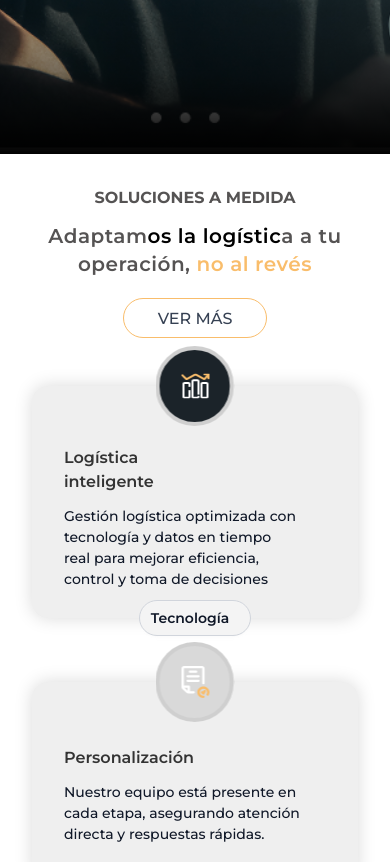
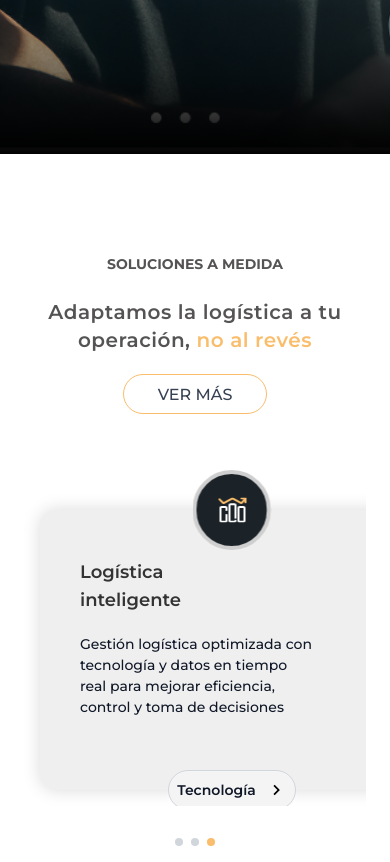
Before and after one commit to gabrieltoloza/picklogweb, a Nuxt app: page / in a window 390 px wide. Shown: the part 1662-2524 px from the top of the page. Built offline with nearby package versions, Linux system fonts and the light colour scheme.

Commit message:
actualizando slogan company mobile

```diff
--- a/app/components/Home/SloganCompany.vue
+++ b/app/components/Home/SloganCompany.vue
@@ -1,14 +1,14 @@
 <template>
     <div
-        class="min-h-screen bg-base-200 bg-opacity-100 px-2 py-6 sm:px-4 sm:py-10 md:px-8 md:py-14 lg:px-16 lg:py-20 font-montserrat override-bg">
+        class="min-h-screen bg-base-200 bg-opacity-100 sm:px-2 py-20 sm:py-10 md:px-8 md:py-14 lg:px-16 lg:py-20 font-montserrat override-bg">
         <div class="max-w-screen-xl mx-auto w-full px-4">
             <div class="flex flex-col gap-12 sm:gap-16 md:gap-20 p-2 sm:p-6 md:p-10">
                 <!-- Header / Slogan -->
                 <div class="flex items-center justify-center text-[#555353]">
                     <div class="flex flex-col items-center text-center gap-3 sm:gap-6 max-w-full sm:max-w-2xl">
-                        <p class="text-base sm:text-lg font-bold">SOLUCIONES A MEDIDA</p>
+                        <p class="text-sm sm:text-lg py-3 sm:py-0 font-bold">SOLUCIONES A MEDIDA</p>
                         <h1 class="text-xl sm:text-3xl md:text-4xl font-semibold text-wrap tracking-wide">
-                            Adaptam<span class="text-black m-0 p-0">os la logístic</span>a a tu operación, <span
+                            Adaptamos la logística a tu operación, <span
                                 class="text-[#F9BD6B]">no al revés</span>
                         </h1>
                         <button
@@ -18,9 +18,102 @@
                     </div>
                 </div>
 
-                <!-- GRID de tarjetas: centered, max 3 columnas -->
+                <!-- Contenedor responsivo: Carousel en móvil, Grid en desktop -->
+                <div class="w-full">
+                    <!-- Carousel para móviles (< sm) -->
+                    <div class="block sm:hidden">
+                        <div class="overflow-x-auto scrollbar-hide">
+                            <div class="flex gap-6 px-4 pb-4 pt-12" style="width: max-content;">
+                                <!-- Tarjeta 1 -->
+                                <div ref="card1" class="flex-shrink-0 w-96 sm:w-80">
                                     <div
-                    class="grid gap-16 sm:gap-20  md:gap-16 grid-cols-1 sm:grid-cols-2 lg:grid-cols-3 justify-center place-items-stretch">
+                                        class="card w-full min-h-[280px] shadow-[0_0_18px_rgba(0,0,0,0.15)] hover:shadow-[0_0_28px_rgba(0,0,0,0.22)] transition-shadow duration-300 rounded-2xl bg-[#efefef] relative flex flex-col z-[1]">
+                                        <div class="absolute left-1/2 top-0 transform -translate-x-1/2 -translate-y-1/2 z-10">
+                                            <SmartLogisticLogoComplete />
+                                        </div>
+                                        <div
+                                            class="card-body flex flex-col flex-grow py-4 my-6 mx-4 mt-8 items-start gap-3">
+                                            <h2 class="card-title text-wrap text-lg w-24">Logística inteligente</h2>
+                                            <p class="w-full pt-2 text-balance font-medium text-gray-900">
+                                                Gestión logística optimizada con tecnología y datos en tiempo real para mejorar
+                                                eficiencia, control y toma de decisiones
+                                            </p>
+                                        </div>
+                                        <div
+                                            class="absolute left-1/2 bottom-0 transform -translate-x-1/2 translate-y-1/2 z-10 w-32 h-10">
+                                            <button
+                                                class="btn rounded-full w-full h-full px-2 p-2 bg-[#f4f4f4] border-gray-300 text-gray-900 hover:bg-[#F9BD6B] hover:text-[#1B2329] transition-all duration-300">
+                                                <span>Tecnología</span>
+                                                <RightRowSlogan class="ml-1" />
+                                            </button>
+                                        </div>
+                                    </div>
+                                </div>
+
+                                <!-- Tarjeta 2 -->
+                                <div ref="card2" class="flex-shrink-0 w-96 sm:w-80">
+                                    <div
+                                        class="card w-full min-h-[280px] shadow-[0_0_18px_rgba(0,0,0,0.15)] hover:shadow-[0_0_28px_rgba(0,0,0,0.22)] transition-shadow duration-300 rounded-2xl bg-[#efefef] relative flex flex-col z-[1]">
+                                        <div class="absolute left-1/2 top-0 transform -translate-x-1/2 -translate-y-1/2 z-10">
+                                            <CustomServiceComplete />
+                                        </div>
+                                        <div
+                                            class="card-body flex flex-col flex-grow py-4 my-6 mx-4 mt-8 items-start gap-3">
+                                            <h2 class="card-title text-wrap text-lg w-24 pt-2">Personalización</h2>
+                                            <p class="w-full pt-7 text-balance font-medium text-gray-900">
+                                                Nuestro equipo está presente en cada etapa, asegurando atención directa y respuestas
+                                                rápidas.
+                                            </p>
+                                        </div>
+                                    </div>
+                                </div>
+
+                                <!-- Tarjeta 3 -->
+                                <div ref="card3" class="flex-shrink-0 w-96 sm:w-80">
+                                    <div
+                                        class="card w-full min-h-[280px] shadow-[0_0_18px_rgba(0,0,0,0.15)] hover:shadow-[0_0_28px_rgba(0,0,0,0.22)] transition-shadow duration-300 rounded-2xl bg-[#efefef] relative flex flex-col z-[1]">
+                                        <div class="absolute left-1/2 top-0 transform -translate-x-1/2 -translate-y-1/2 z-10">
+                                            <FullfillmentComplete />
+                                        </div>
+                                        <div
+                                            class="card-body flex flex-col flex-grow py-4 my-6 mx-4 mt-8 items-start gap-3">
+                                            <h2 class="card-title text-wrap text-lg w-28">Servicios - Fulfillment</h2>
+                                            <p class="w-full text-start pt-2 font-medium text-gray-900">
+                                                Visibilidad total desde que entra tu stock hasta que se entrega al cliente. Optimizá
+                                                tiempos, reducí costos y enfocate en crecer tu negocio.
+                                            </p>
+                                        </div>
+                                    </div>
+                                </div>
+                            </div>
+                        </div>
+
+                        <!-- Indicadores de scroll -->
+                        <div class="flex justify-center mt-8 gap-2">
+                            <div
+                                :class="[
+                                    'w-2 h-2 rounded-full transition-colors duration-300',
+                                    activeCard === 0 ? 'bg-[#F9BD6B]' : 'bg-gray-300'
+                                ]"
+                            ></div>
+                            <div
+                                :class="[
+                                    'w-2 h-2 rounded-full transition-colors duration-300',
+                                    activeCard === 1 ? 'bg-[#F9BD6B]' : 'bg-gray-300'
+                                ]"
+                            ></div>
+                            <div
+                                :class="[
+                                    'w-2 h-2 rounded-full transition-colors duration-300',
+                                    activeCard === 2 ? 'bg-[#F9BD6B]' : 'bg-gray-300'
+                                ]"
+                            ></div>
+                        </div>
+                    </div>
+
+                    <!-- Grid para tablet y desktop (>= sm) -->
+                    <div
+                        class="hidden sm:grid gap-16 sm:gap-20 md:gap-16 grid-cols-2 lg:grid-cols-3 justify-center place-items-stretch">
 
                         <!-- Tarjeta 1 -->
                         <div
@@ -47,7 +140,6 @@
                             </div>
                         </div>
 
-
                         <!-- Tarjeta 2 -->
                         <div
                             class="card max-w-[360px] w-full min-h-[200px] sm:min-h-[240px] md:min-h-[260px] lg:min-h-[280px] xl:min-h-[300px] shadow-[0_0_18px_rgba(0,0,0,0.15)] hover:shadow-[0_0_28px_rgba(0,0,0,0.22)] transition-shadow duration-300 rounded-2xl bg-[#efefef] relative flex flex-col z-[1]">
@@ -65,7 +157,6 @@
                             </div>
                         </div>
 
-
                         <!-- Tarjeta 3 -->
                         <div
                             class="card max-w-[360px] w-full min-h-[200px] sm:min-h-[240px] md:min-h-[260px] lg:min-h-[280px] xl:min-h-[300px] shadow-[0_0_18px_rgba(0,0,0,0.15)] hover:shadow-[0_0_28px_rgba(0,0,0,0.22)] transition-shadow duration-300 rounded-2xl bg-[#efefef] relative flex flex-col z-[1]">
@@ -82,17 +173,61 @@
                                 </p>
                             </div>
                         </div>
-                </div> <!-- /grid -->
+                    </div>
+                </div> <!-- /contenedor responsivo -->
             </div>
         </div>
     </div>
 </template>
 
 <script setup lang="ts">
+import { ref, onMounted } from 'vue';
+import { useIntersectionObserver } from '@vueuse/core';
 import SmartLogisticLogoComplete from '../svg/SmartLogisticLogoComplete.vue';
 import FullfillmentComplete from '../svg/FullfillmentComplete.vue';
 import CustomServiceComplete from '../svg/CustomServiceComplete.vue';
 import RightRowSlogan from '../svg/RightRowSlogan.vue';
+
+// Refs para las tarjetas
+const card1 = ref<HTMLElement>();
+const card2 = ref<HTMLElement>();
+const card3 = ref<HTMLElement>();
+
+// Estado de los indicadores
+const activeCard = ref(0);
+
+// Configurar intersection observers
+onMounted(() => {
+  useIntersectionObserver(
+    card1,
+    ([entry]) => {
+      if (entry && entry.isIntersecting && entry.intersectionRatio >= 0.8) {
+        activeCard.value = 0;
+      }
+    },
+    { threshold: [0.8] }
+  );
+
+  useIntersectionObserver(
+    card2,
+    ([entry]) => {
+      if (entry && entry.isIntersecting && entry.intersectionRatio >= 0.8) {
+        activeCard.value = 1;
+      }
+    },
+    { threshold: [0.8] }
+  );
+
+  useIntersectionObserver(
+    card3,
+    ([entry]) => {
+      if (entry && entry.isIntersecting && entry.intersectionRatio >= 0.8) {
+        activeCard.value = 2;
+      }
+    },
+    { threshold: [0.8] }
+  );
+});
 </script>
 
 <style scoped>
@@ -102,4 +237,20 @@ import RightRowSlogan from '../svg/RightRowSlogan.vue';
     background-color: white !important;
     color: #333 !important;
 }
+
+/* Ocultar scrollbar pero mantener funcionalidad */
+.scrollbar-hide {
+    -ms-overflow-style: none;
+    scrollbar-width: none;
+}
+
+.scrollbar-hide::-webkit-scrollbar {
+    display: none;
+}
+
+/* Smooth scroll para mejor experiencia en móvil */
+.overflow-x-auto {
+    scroll-behavior: smooth;
+    -webkit-overflow-scrolling: touch;
+}
 </style>
```
Lines whose indentation alone changed are shown as unchanged.
